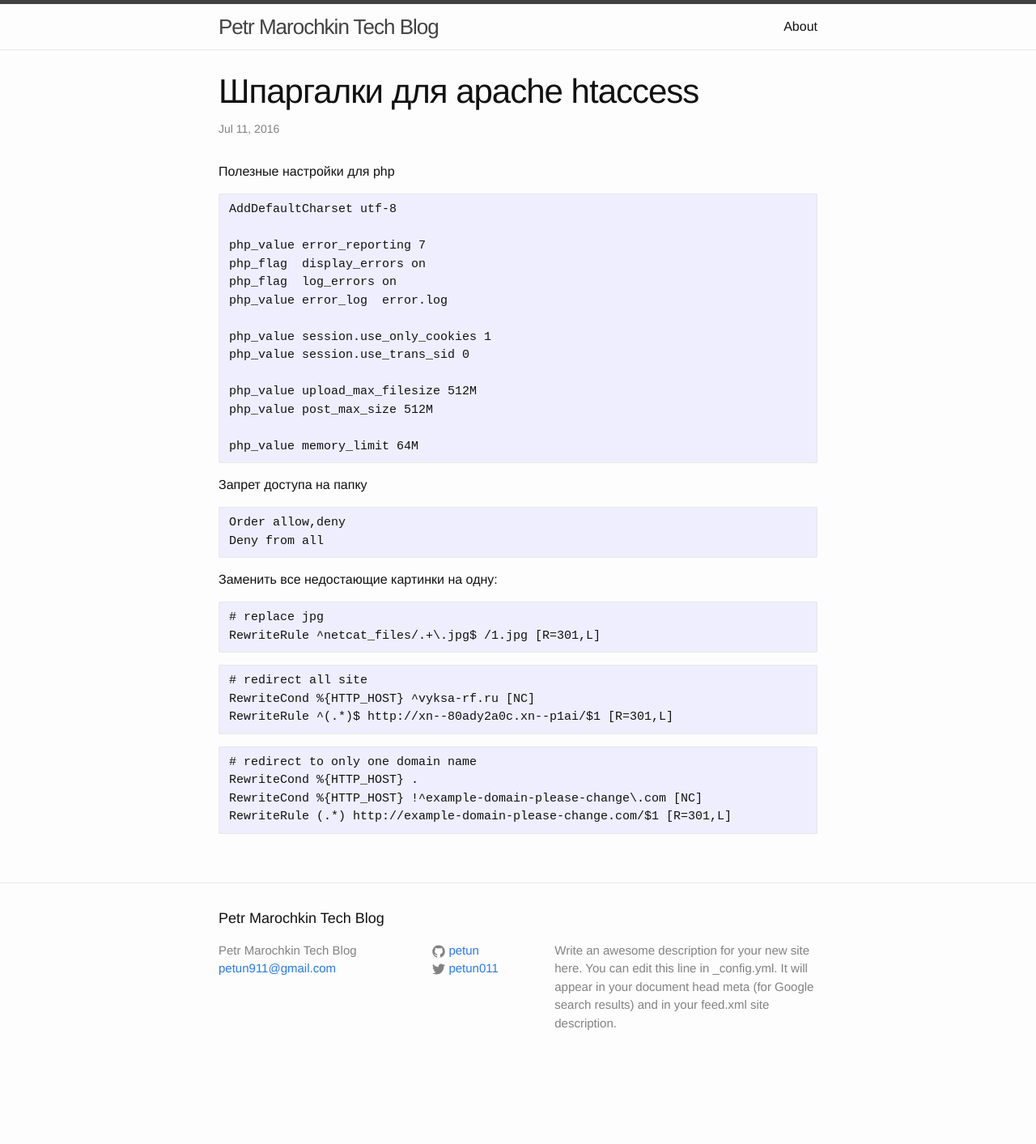
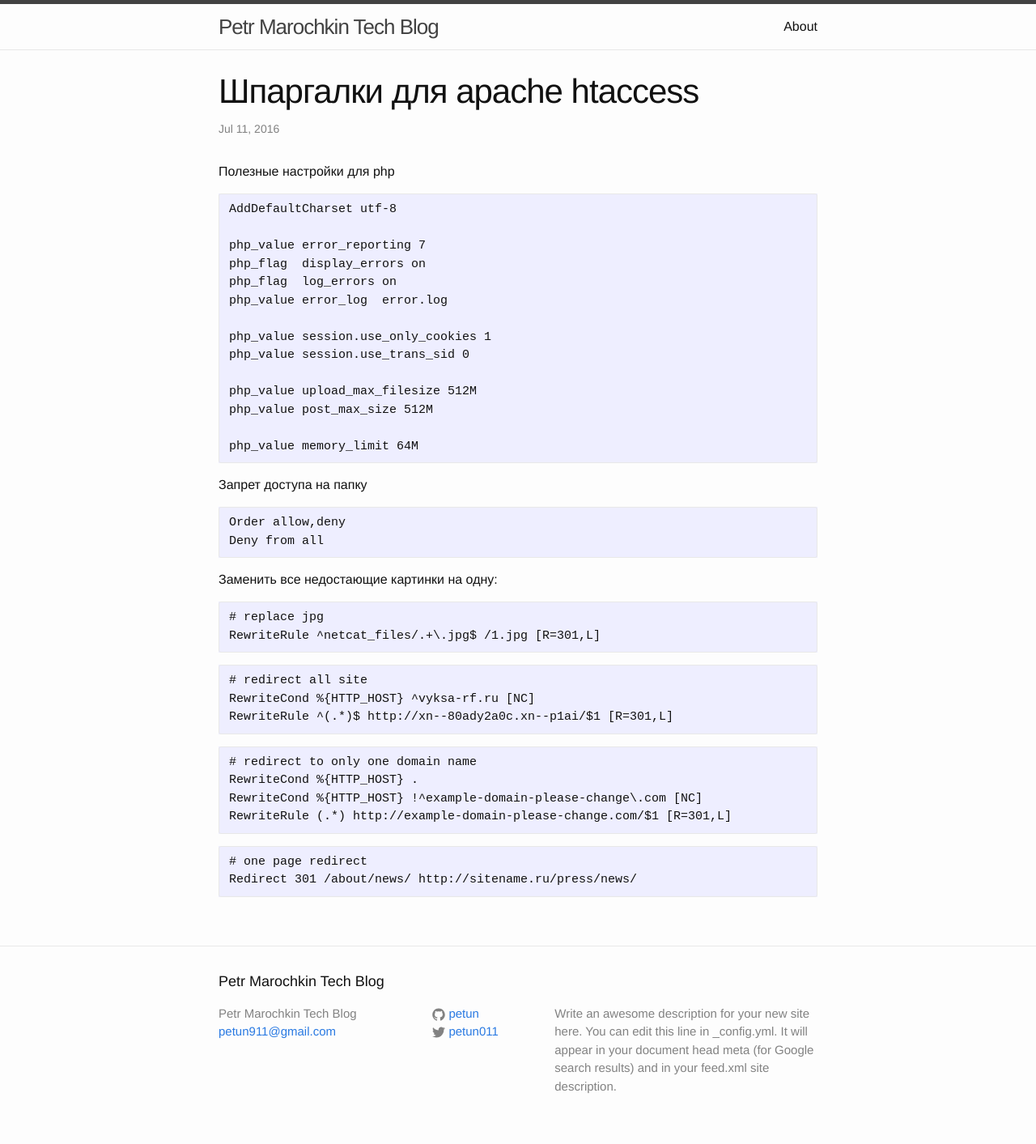
Before and after one commit to petun/petun.github.io, a Jekyll site: the page built from _posts/2016-07-11-htaccess-usefull.markdown, in a window 1280 px wide. Shown: the whole page at 81% size. Built offline with Jekyll 4.4.1, drawn with Linux system fonts in a browser that asks for light colours; before the commit the page ends 1335 px from its top, so only the background shows below that.

Commit message:
Update 2016-07-11-htaccess-usefull.markdown

````diff
--- a/_posts/2016-07-11-htaccess-usefull.markdown
+++ b/_posts/2016-07-11-htaccess-usefull.markdown
@@ -53,3 +53,9 @@ RewriteCond %{HTTP_HOST} .
 RewriteCond %{HTTP_HOST} !^example-domain-please-change\.com [NC]
 RewriteRule (.*) http://example-domain-please-change.com/$1 [R=301,L]
 ```
+
+
+```
+# one page redirect
+Redirect 301 /about/news/ http://sitename.ru/press/news/
+```
````
